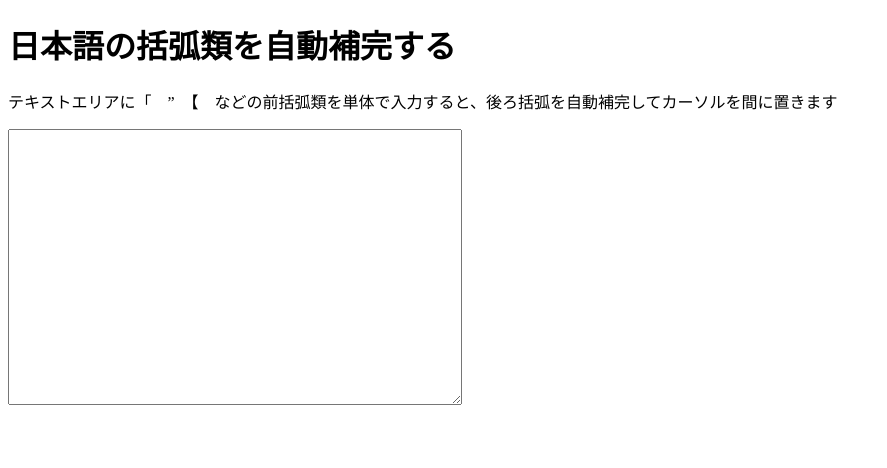
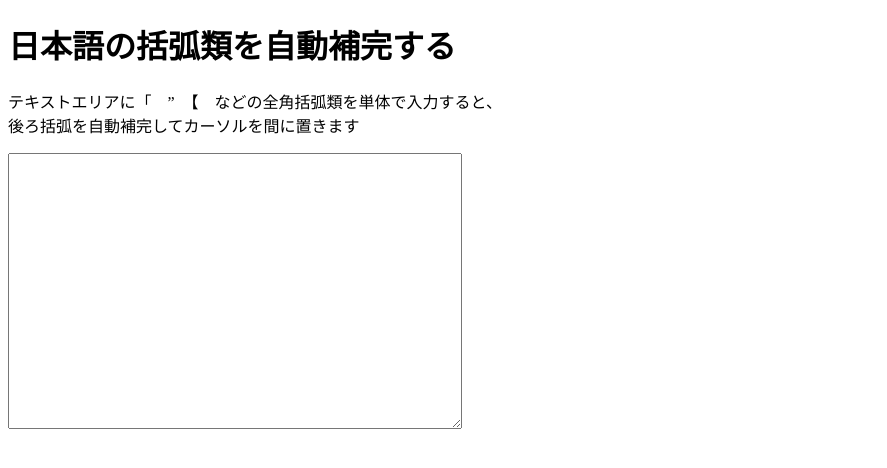
Before and after one commit to ryjkmr/auto-complete-japanese-quote, a plain HTML site: page index.html in a window 1280 px wide. Shown: the whole page, without its empty margins (0-887 px from the left). Drawn offline with Linux system fonts and the light colour scheme.

Commit message:
Update index.html

```diff
--- a/index.html
+++ b/index.html
@@ -16,7 +16,8 @@
 
 <body>
   <h1>日本語の括弧類を自動補完する</h1>
-  <p>テキストエリアに「　”　【　などの前括弧類を単体で入力すると、後ろ括弧を自動補完してカーソルを間に置きます</p>
+  <p>テキストエリアに「　”　【　などの全角括弧類を単体で入力すると、<br>
+    後ろ括弧を自動補完してカーソルを間に置きます</p>
   <textarea name="" id="text-area" cols="30" rows="10"></textarea>
 
   <script>
```
